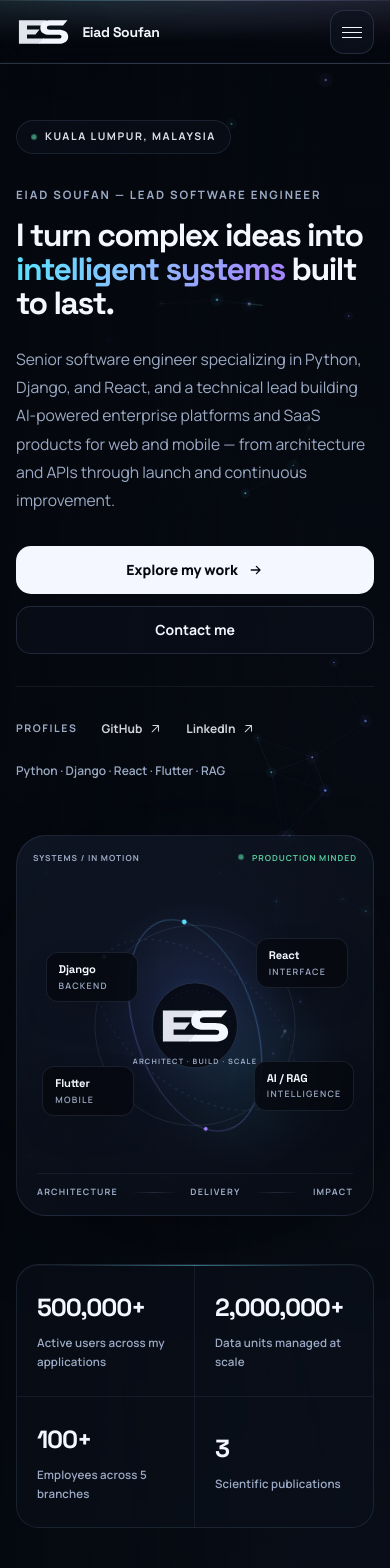
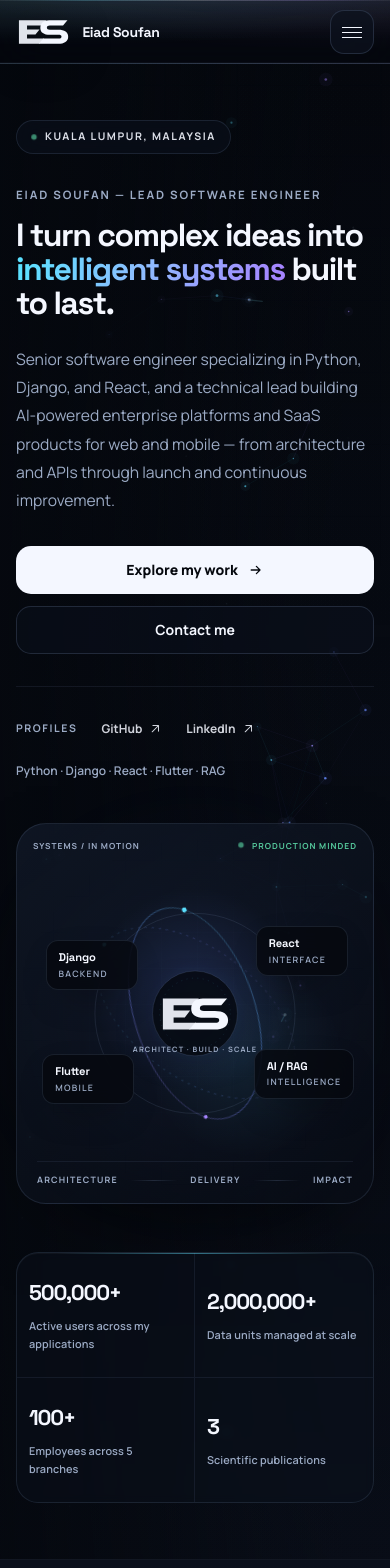
Before and after one commit to Eiad-Soufan/EiadSoufanBlog, a React (Vite) app: page /en/ in a window 390 px wide. Shown: the top 1568 px of the page. Built offline with nearby package versions, Linux system fonts and the light colour scheme; a web font is replaced by a local one.

Commit message:
Fix home hero geometry across viewports
Center the shared site frame explicitly, mirror Home hero tracks deterministically for RTL/LTR, and guard responsive content against horizontal overflow.

```diff
--- a/package.json
+++ b/package.json
@@ -5,10 +5,11 @@
   "type": "module",
   "scripts": {
     "dev": "vite",
-    "build": "node scripts/verify-translations.mjs && vite build && node scripts/generate-seo-pages.mjs dist && node scripts/verify-seo.mjs dist",
+    "build": "node scripts/verify-layout-contracts.mjs && node scripts/verify-translations.mjs && vite build && node scripts/generate-seo-pages.mjs dist && node scripts/verify-seo.mjs dist",
     "lint": "eslint .",
     "preview": "vite preview",
     "verify:i18n": "node scripts/verify-translations.mjs",
+    "verify:layout": "node scripts/verify-layout-contracts.mjs",
     "verify:seo": "node scripts/verify-seo.mjs dist",
     "verify:geo": "node scripts/verify-locale-gateway.mjs"
   },
--- a/src/components/Header.jsx
+++ b/src/components/Header.jsx
@@ -151,10 +151,10 @@ export default function Header() {
         className={`header-glass ${scrolled ? "header-glass--scrolled" : ""}`}
       />
 
-      <div className="site-container relative z-10 flex h-full items-center justify-between">
+      <div className="header-container site-container relative z-10 flex h-full items-center justify-between">
         <Link
           to={path("home")}
-          className="group inline-flex min-h-11 items-center gap-3 rounded-xl pe-2"
+          className="group inline-flex min-h-11 shrink-0 items-center gap-3 rounded-xl pe-2"
           aria-label={copy.common.nav.homeAria}
         >
           <BrandMark />
@@ -168,7 +168,7 @@ export default function Header() {
           </span>
         </Link>
 
-        <div className="hidden items-center gap-2 lg:flex">
+        <div className="header-desktop-tools hidden shrink-0 items-center gap-2 lg:flex">
           <nav className="flex items-center gap-1" aria-label={copy.common.nav.primaryAria}>
             {navItems.map((item) => (
               <DesktopNavLink
--- a/src/components/HeroNova.jsx
+++ b/src/components/HeroNova.jsx
@@ -48,18 +48,18 @@ export default function HeroNova() {
   const { copy, path } = useLocale();
 
   return (
-    <section className="relative isolate overflow-hidden border-b border-line/10">
+    <section className="home-hero relative isolate overflow-hidden border-b border-line/10">
       <div className="pointer-events-none absolute inset-0 -z-30 bg-[linear-gradient(180deg,rgb(var(--color-canvas))_0%,rgb(var(--color-canvas-soft))_68%,rgb(11_16_28)_100%)]" />
       <NeuralCosmos />
       <div className="hero-readability-veil pointer-events-none absolute inset-0 -z-10" aria-hidden="true" />
 
-      <div className="site-container relative z-10 pb-14 pt-14 sm:pb-16 sm:pt-20 lg:pb-20 lg:pt-24">
-        <div className="grid items-center gap-14 lg:grid-cols-12 lg:gap-12 xl:gap-16">
+      <div className="home-hero-container site-container relative z-10 pb-14 pt-14 sm:pb-16 sm:pt-20 lg:pb-20 lg:pt-24">
+        <div className="home-hero-grid">
           <Motion.div
             initial={initial}
             animate="visible"
             transition={{ staggerChildren: reduceMotion ? 0 : 0.065 }}
-            className="lg:col-span-7"
+            className="home-hero-copy"
           >
             <Motion.div
               variants={entrance}
@@ -152,7 +152,7 @@ export default function HeroNova() {
             </Motion.div>
           </Motion.div>
 
-          <div className="lg:col-span-5">
+          <div className="home-hero-visual">
             <SignatureField />
           </div>
         </div>
--- a/src/components/ImpactMetrics.jsx
+++ b/src/components/ImpactMetrics.jsx
@@ -59,7 +59,7 @@ export default function ImpactMetrics() {
       initial={reduceMotion ? false : { opacity: 0, y: 16 }}
       animate={{ opacity: 1, y: 0 }}
       transition={{ duration: 0.62, delay: 0.48, ease: [0.22, 1, 0.36, 1] }}
-      className="relative mt-12 grid grid-cols-2 overflow-hidden rounded-[22px] border border-line/15 bg-surface/45 shadow-[inset_0_1px_0_rgb(255_255_255_/_0.035)] backdrop-blur-sm lg:mt-16 lg:grid-cols-4"
+      className="impact-metrics relative mt-12 grid grid-cols-2 overflow-hidden rounded-[22px] border border-line/15 bg-surface/45 shadow-[inset_0_1px_0_rgb(255_255_255_/_0.035)] backdrop-blur-sm lg:mt-16 lg:grid-cols-4"
       aria-label={copy.profile.metricsAria}
     >
       <span
@@ -69,7 +69,7 @@ export default function ImpactMetrics() {
       {impactMetrics.map((metric, index) => (
         <div
           key={index}
-          className={`relative flex min-h-[124px] flex-col justify-center px-5 py-6 sm:px-7 lg:min-h-[136px] ${
+          className={`impact-metric relative flex min-h-[124px] min-w-0 flex-col justify-center px-5 py-6 sm:px-7 lg:min-h-[136px] ${
             index % 2 === 0 ? "border-e border-line/10" : ""
           } ${index < 2 ? "border-b border-line/10 lg:border-b-0" : ""} ${
             index === 1 ? "lg:border-e" : ""
--- a/src/components/SignatureField.jsx
+++ b/src/components/SignatureField.jsx
@@ -34,7 +34,7 @@ export default function SignatureField() {
       initial={reduceMotion ? false : { opacity: 0, scale: 0.975, y: 18 }}
       animate={{ opacity: 1, scale: 1, y: 0 }}
       transition={{ duration: 0.72, delay: 0.18, ease: [0.22, 1, 0.36, 1] }}
-      className="relative mx-auto w-full max-w-[540px]"
+      className="home-signature-field relative w-full"
       aria-hidden="true"
     >
       <div className="relative aspect-[0.94/1] min-h-[340px] overflow-hidden rounded-[30px] border border-line/15 bg-[linear-gradient(145deg,rgb(var(--color-surface-raised)/0.78),rgb(var(--color-canvas-soft)/0.55))] p-4 shadow-card sm:aspect-square sm:p-5">
--- a/src/styles/base.css
+++ b/src/styles/base.css
@@ -3,7 +3,10 @@
 }
 
 html {
+  width: 100%;
   min-width: 320px;
+  overflow-x: hidden;
+  overflow-x: clip;
   scroll-behavior: smooth;
   scroll-padding-top: 6rem;
   -webkit-text-size-adjust: 100%;
@@ -12,6 +15,7 @@ html {
 }
 
 body {
+  width: 100%;
   min-width: 320px;
   min-height: 100vh;
   margin: 0;
@@ -99,19 +103,137 @@ canvas {
 }
 
 #root {
+  width: 100%;
+  min-width: 0;
   min-height: 100vh;
+  overflow-x: hidden;
+  overflow-x: clip;
 }
 
 .site-shell {
+  width: 100%;
+  min-width: 0;
   min-height: 100vh;
+  overflow-x: hidden;
   overflow-x: clip;
   background: rgb(var(--color-canvas));
 }
 
 .site-container {
-  width: min(100%, var(--site-width));
-  margin-inline: auto;
-  padding-inline: var(--site-gutter);
+  width: 100%;
+  max-width: var(--site-width);
+  min-width: 0;
+  margin-left: auto;
+  margin-right: auto;
+  padding-left: var(--site-gutter);
+  padding-right: var(--site-gutter);
+}
+
+/* Home hero geometry ----------------------------------------------------- */
+
+.home-hero,
+.home-hero-container,
+.home-hero-grid,
+.home-hero-copy,
+.home-hero-visual {
+  min-width: 0;
+  max-width: 100%;
+}
+
+.home-hero {
+  width: 100%;
+}
+
+/*
+ * Keep the grid itself physically LTR so named areas do not change meaning
+ * between writing modes. Each content cell restores its own locale direction.
+ */
+.home-hero-grid {
+  display: grid;
+  direction: ltr;
+  grid-template-areas:
+    "copy"
+    "visual";
+  grid-template-columns: minmax(0, 1fr);
+  align-items: center;
+  gap: clamp(2.75rem, 7vw, 4.5rem);
+}
+
+.home-hero-copy {
+  grid-area: copy;
+  direction: ltr;
+  text-align: start;
+}
+
+[dir="rtl"] .home-hero-copy {
+  direction: rtl;
+}
+
+.home-hero-copy :where(h1, p) {
+  overflow-wrap: break-word;
+}
+
+.home-hero-visual {
+  display: flex;
+  width: 100%;
+  grid-area: visual;
+  justify-content: center;
+  direction: ltr;
+}
+
+[dir="rtl"] .home-hero-visual {
+  direction: rtl;
+}
+
+.home-signature-field {
+  width: 100%;
+  max-width: min(33.75rem, 100%);
+}
+
+.impact-metric dd {
+  white-space: nowrap;
+}
+
+.header-container > * {
+  min-width: 0;
+}
+
+.header-container {
+  gap: clamp(1rem, 2vw, 2rem);
+}
+
+@media (min-width: 70rem) {
+  .home-hero-grid {
+    grid-template-areas: "copy visual";
+    grid-template-columns: minmax(0, 7fr) minmax(20rem, 5fr);
+    gap: clamp(2.5rem, 4vw, 4rem);
+  }
+
+  [dir="rtl"] .home-hero-grid {
+    grid-template-areas: "visual copy";
+    grid-template-columns: minmax(20rem, 5fr) minmax(0, 7fr);
+  }
+
+  .home-hero-visual {
+    justify-content: flex-end;
+  }
+}
+
+@media (max-width: 26.25rem) {
+  .impact-metric {
+    padding-right: 0.75rem;
+    padding-left: 0.75rem;
+  }
+
+  .impact-metric dd {
+    font-size: clamp(1.18rem, 5.5vw, 1.45rem);
+    letter-spacing: -0.055em;
+  }
+
+  .impact-metric dt {
+    overflow-wrap: anywhere;
+    font-size: 0.68rem;
+  }
 }
 
 .header-glass {
```
Also changed, not shown: scripts/verify-layout-contracts.mjs (added, +75 -0 lines).
